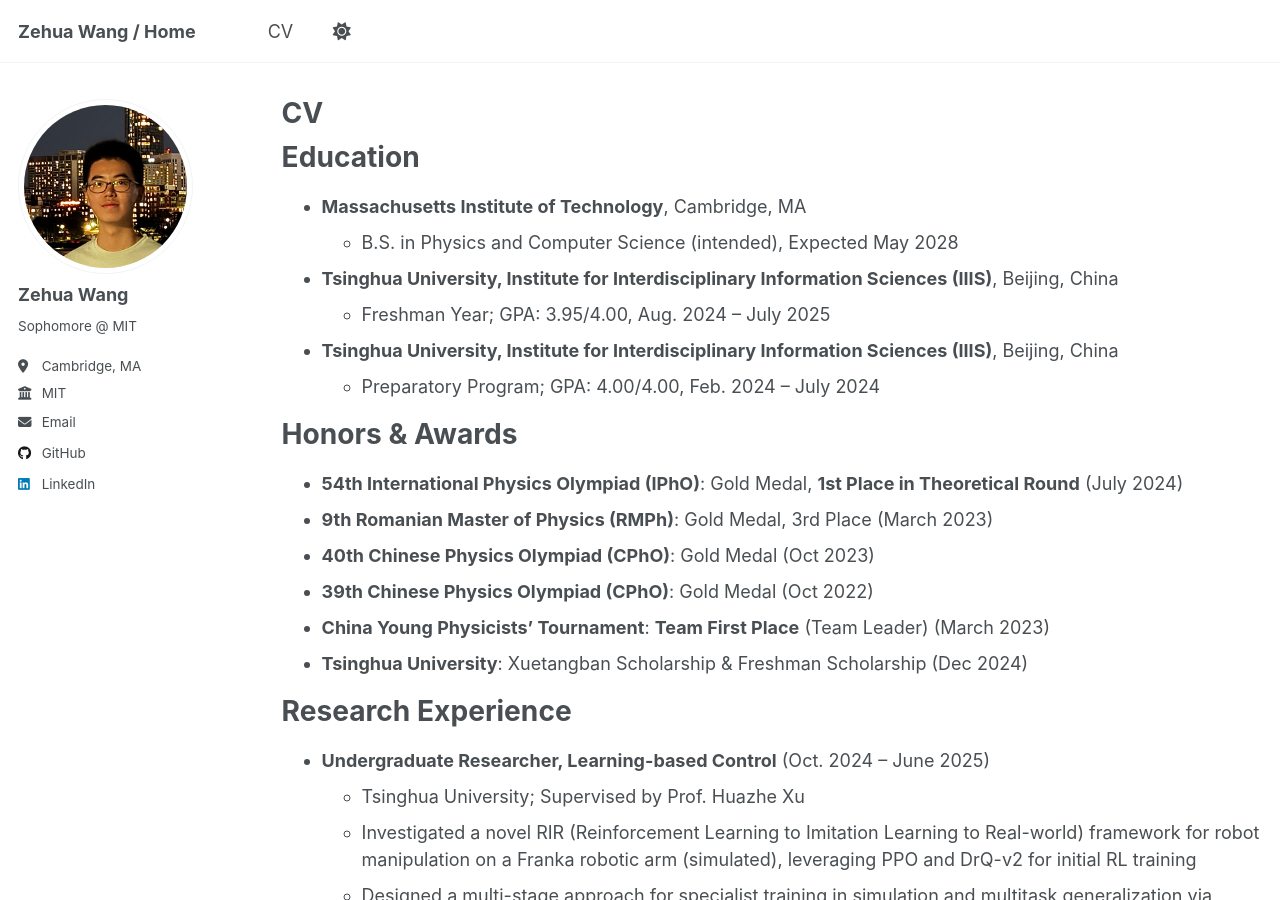
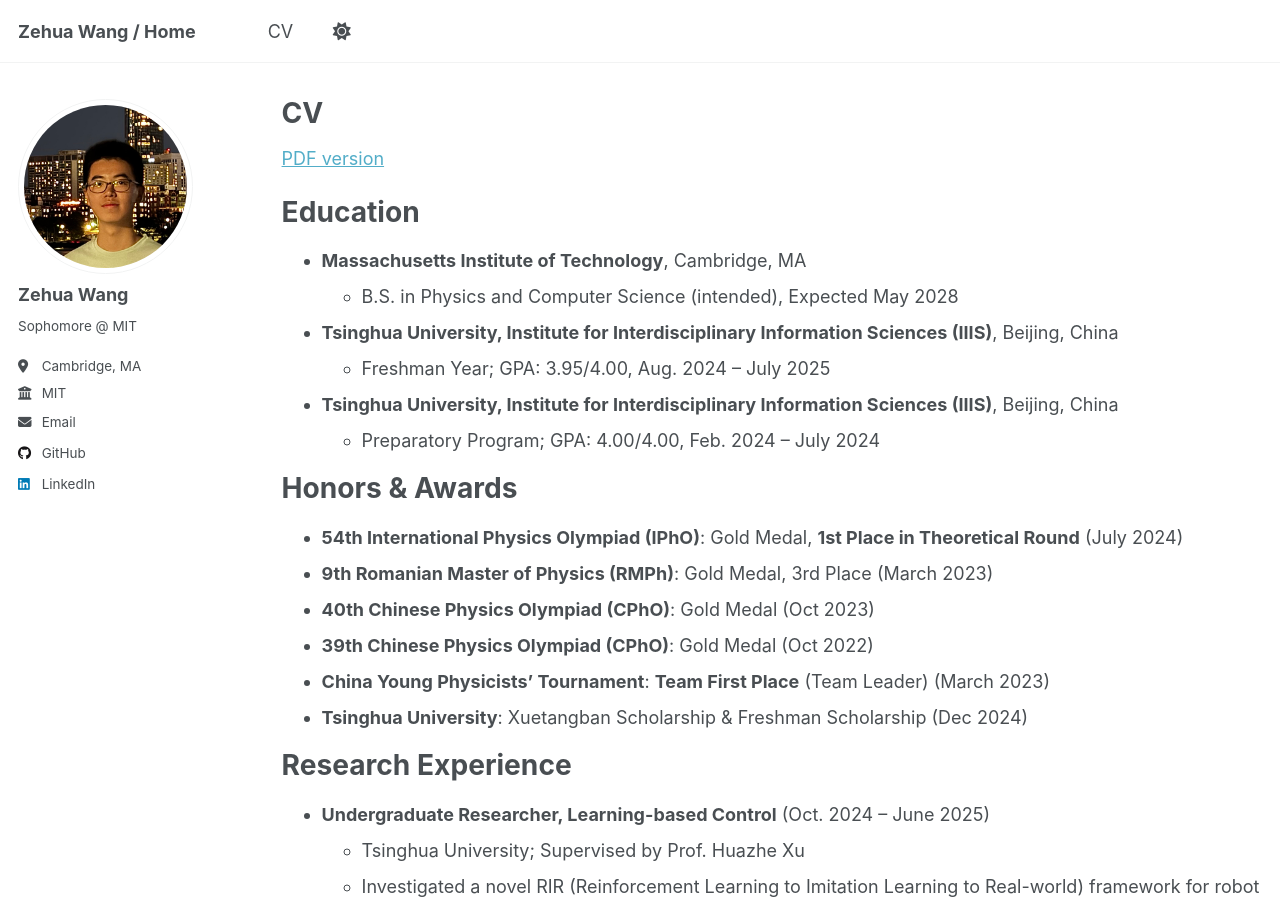
Before and after one commit to zehuaw1/zehuaw1.github.io, a Jekyll site: the page built from _pages/cv.md, in a window 1280 px wide and 900 px high. Built offline with Jekyll 4.4.1, drawn with Linux system fonts in a browser that asks for light colours; a script that is not in the unit is left out.

Commit message:
update cv page to include pdf version

```diff
--- a/_pages/cv.md
+++ b/_pages/cv.md
@@ -8,6 +8,8 @@
 ---
 
 {% include base_path %}
+
+[PDF version](https://zehuaw1.github.io/files/cv_zehua_wang.pdf)
 
 Education
 ======
```
